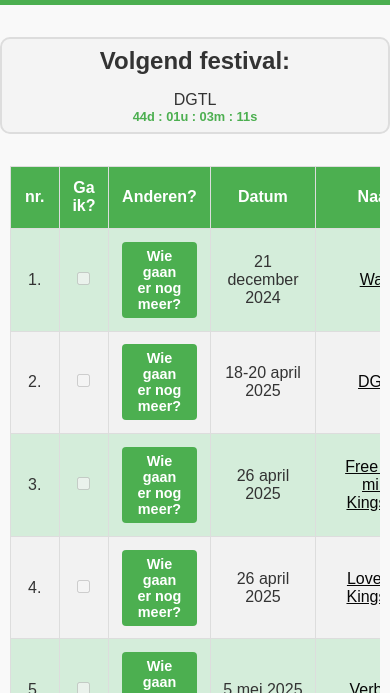
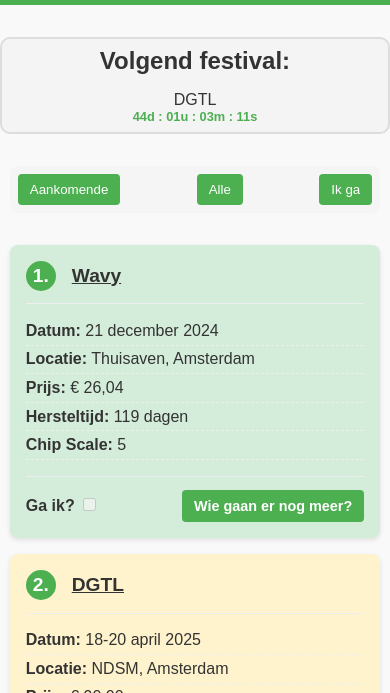
Before and after one commit to Roanh7/Festivalseason25, a website: page agenda/agenda.html in a window 390 px wide. Shown: the part 407-1100 px from the top of the page. Drawn offline with Linux system fonts and the light colour scheme.

Commit message:
Update changes before force push

```diff
--- a/agenda/agenda.html
+++ b/agenda/agenda.html
@@ -53,6 +53,13 @@
       </div>
     </div>
 
+    <!-- Optional Filter Bar for Mobile -->
+    <div class="mobile-filter-bar">
+      <button class="filter-button" id="filterUpcoming">Aankomende</button>
+      <button class="filter-button" id="filterAll">Alle</button>
+      <button class="filter-button" id="filterAttending">Ik ga</button>
+    </div>
+
     <div class="table-container">
             <table>
                 <thead>
@@ -67,8 +74,6 @@
                         <th>Hersteltijd</th>
                         <th>Chip Scale</th>
                     </tr>
-
-
                 </thead>
                 <tbody id="festivalTbody">
                   <tr class="highlight-green">
@@ -692,5 +697,88 @@
     <!-- IMPORTANT: Load navstatus.js BEFORE script.js to avoid conflicts -->
     <script src="/javascript/navstatus.js"></script>
     <script src="/javascript/script.js"></script>
+
+    <!-- New Mobile-Friendly Script -->
+    <script src="/javascript/mobile-agenda.js"></script>
+
+    <!-- Filtering Functionality for Mobile -->
+    <script>
+    document.addEventListener('DOMContentLoaded', function() {
+      // Only run on mobile
+      if (window.innerWidth <= 768) {
+        const filterUpcoming = document.getElementById('filterUpcoming');
+        const filterAll = document.getElementById('filterAll');
+        const filterAttending = document.getElementById('filterAttending');
+
+        if (filterUpcoming && filterAll && filterAttending) {
+          // Get the current date
+          const now = new Date();
+
+          // Show only upcoming festivals
+          filterUpcoming.addEventListener('click', function() {
+            const cards = document.querySelectorAll('.festival-card');
+            cards.forEach(card => {
+              const dateText = card.querySelector('.festival-detail:nth-child(1)').textContent;
+              const dateMatch = dateText.match(/Datum:\s*(.+)/);
+              if (dateMatch) {
+                const festDate = parseDate(dateMatch[1]);
+                if (festDate && festDate > now) {
+                  card.style.display = '';
+                } else {
+                  card.style.display = 'none';
+                }
+              }
+            });
+          });
+
+          // Show all festivals
+          filterAll.addEventListener('click', function() {
+            const cards = document.querySelectorAll('.festival-card');
+            cards.forEach(card => {
+              card.style.display = '';
+            });
+          });
+
+          // Show only festivals you're attending
+          filterAttending.addEventListener('click', function() {
+            const cards = document.querySelectorAll('.festival-card');
+            cards.forEach(card => {
+              const checkbox = card.querySelector('input[type="checkbox"]');
+              if (checkbox && checkbox.checked) {
+                card.style.display = '';
+              } else {
+                card.style.display = 'none';
+              }
+            });
+          });
+        }
+
+        // Helper to parse dates like "21 december 2024"
+        function parseDate(dateStr) {
+          const months = {
+            'januari': 0, 'februari': 1, 'maart': 2, 'april': 3, 'mei': 4, 'juni': 5,
+            'juli': 6, 'augustus': 7, 'september': 8, 'oktober': 9, 'november': 10, 'december': 11
+          };
+
+          // Handle date ranges like "18-20 april 2025"
+          if (dateStr.includes('-')) {
+            dateStr = dateStr.split('-')[1];
+          }
+
+          const parts = dateStr.trim().split(' ');
+          if (parts.length >= 3) {
+            const day = parseInt(parts[0], 10);
+            const month = months[parts[1].toLowerCase()];
+            const year = parseInt(parts[2], 10);
+
+            if (!isNaN(day) && month !== undefined && !isNaN(year)) {
+              return new Date(year, month, day);
+            }
+          }
+          return null;
+        }
+      }
+    });
+    </script>
 </body>
 </html>
--- /dev/null
+++ b/agenda/javascript/mobile-agenda.js
@@ -0,0 +1,106 @@
+// Add this code to a new file called mobile-agenda.js in your javascript folder
+
+document.addEventListener('DOMContentLoaded', function() {
+  // Only run this code on mobile devices
+  if (window.innerWidth <= 768) {
+    createMobileView();
+  }
+
+  // Also check on resize
+  window.addEventListener('resize', function() {
+    if (window.innerWidth <= 768) {
+      createMobileView();
+    } else {
+      // If we resize back to desktop, restore the original table if it was hidden
+      const originalTable = document.querySelector('.table-container');
+      const mobileView = document.getElementById('mobile-festival-list');
+      if (originalTable && mobileView) {
+        originalTable.style.display = '';
+        mobileView.style.display = 'none';
+      }
+    }
+  });
+
+  function createMobileView() {
+    // Check if mobile view already exists
+    if (document.getElementById('mobile-festival-list')) {
+      return;
+    }
+
+    // Get the original table
+    const originalTable = document.querySelector('.table-container');
+    if (!originalTable) return;
+
+    // Create a new container for mobile view
+    const mobileView = document.createElement('div');
+    mobileView.id = 'mobile-festival-list';
+    mobileView.className = 'mobile-festival-list';
+
+    // Get all table rows (skip the header)
+    const rows = document.querySelectorAll('#festivalTbody tr');
+
+    // Process each row into a card
+    rows.forEach(row => {
+      const cells = row.querySelectorAll('td');
+      if (cells.length < 5) return; // Skip if not enough data
+
+      const festivalCard = document.createElement('div');
+      festivalCard.className = 'festival-card';
+
+      // Keep the highlighting
+      if (row.classList.contains('highlight-green')) {
+        festivalCard.classList.add('highlight-green');
+      } else if (row.classList.contains('highlight-yellow')) {
+        festivalCard.classList.add('highlight-yellow');
+      }
+
+      // Get important data
+      const number = cells[0].textContent;
+      const checkbox = cells[1].querySelector('input').cloneNode(true);
+      const attendeesBtn = cells[2].querySelector('button').cloneNode(true);
+      const date = cells[3].textContent;
+      const nameLink = cells[4].innerHTML; // Using innerHTML to keep the link
+      const location = cells.length > 5 ? cells[5].textContent : '';
+      const price = cells.length > 6 ? cells[6].textContent : '';
+      const recovery = cells.length > 7 ? cells[7].textContent : '';
+      const chipScale = cells.length > 8 ? cells[8].textContent : '';
+
+      // Build the card
+      festivalCard.innerHTML = `
+        <div class="festival-header">
+          <span class="festival-number">${number}</span>
+          <div class="festival-name">${nameLink}</div>
+        </div>
+        <div class="festival-details">
+          <div class="festival-detail"><strong>Datum:</strong> ${date}</div>
+          <div class="festival-detail"><strong>Locatie:</strong> ${location}</div>
+          <div class="festival-detail"><strong>Prijs:</strong> ${price}</div>
+          <div class="festival-detail"><strong>Hersteltijd:</strong> ${recovery}</div>
+          <div class="festival-detail"><strong>Chip Scale:</strong> ${chipScale}</div>
+        </div>
+        <div class="festival-actions">
+          <div class="action-attend">
+            <label>
+              <span>Ga ik?</span>
+              <div class="checkbox-container"></div>
+            </label>
+          </div>
+          <div class="action-others"></div>
+        </div>
+      `;
+
+      // Add the original checkbox and button to maintain functionality
+      festivalCard.querySelector('.checkbox-container').appendChild(checkbox);
+      festivalCard.querySelector('.action-others').appendChild(attendeesBtn);
+
+      mobileView.appendChild(festivalCard);
+    });
+
+    // Insert the mobile view after the countdown and hide the original table
+    const countdownContainer = document.getElementById('countdown-container');
+    if (countdownContainer && countdownContainer.parentNode) {
+      countdownContainer.parentNode.insertBefore(mobileView, originalTable);
+      originalTable.style.display = 'none';
+    }
+  }
+});
--- a/agenda/styling/agenda.css
+++ b/agenda/styling/agenda.css
@@ -481,6 +481,125 @@
   transform: scale(0.98);
 }
 
+/* Mobile Festival Cards */
+.mobile-festival-list {
+  width: 95%;
+  margin: 2rem auto;
+  display: none; /* Hidden by default, will be shown via JS on mobile */
+}
+
+.festival-card {
+  margin-bottom: 1rem;
+  padding: 1rem;
+  border-radius: 8px;
+  box-shadow: 0 2px 5px rgba(0,0,0,0.1);
+  background-color: #fff;
+}
+
+.festival-card.highlight-green {
+  background-color: #d4edda;
+}
+
+.festival-card.highlight-yellow {
+  background-color: #fff3cd;
+}
+
+.festival-header {
+  display: flex;
+  align-items: center;
+  margin-bottom: 0.8rem;
+  border-bottom: 1px solid #eee;
+  padding-bottom: 0.8rem;
+}
+
+.festival-number {
+  font-weight: bold;
+  font-size: 1.2rem;
+  margin-right: 1rem;
+  background-color: #4CAF50;
+  color: white;
+  width: 30px;
+  height: 30px;
+  display: flex;
+  align-items: center;
+  justify-content: center;
+  border-radius: 50%;
+}
+
+.festival-name {
+  font-weight: bold;
+  font-size: 1.2rem;
+  flex-grow: 1;
+}
+
+.festival-name a {
+  color: #333;
+  text-decoration: underline;
+}
+
+.festival-details {
+  margin-bottom: 1rem;
+}
+
+.festival-detail {
+  padding: 0.3rem 0;
+  border-bottom: 1px dashed #eee;
+}
+
+.festival-actions {
+  display: flex;
+  justify-content: space-between;
+  margin-top: 1rem;
+  padding-top: 0.8rem;
+  border-top: 1px solid #eee;
+}
+
+.action-attend {
+  display: flex;
+  align-items: center;
+}
+
+.action-attend label {
+  display: flex;
+  align-items: center;
+}
+
+.action-attend span {
+  margin-right: 0.5rem;
+  font-weight: bold;
+}
+
+/* Make the "Wie gaan er nog meer?" button look better on mobile */
+.attendees-btn {
+  width: 100%;
+  padding: 8px 12px;
+  font-size: 0.9rem;
+}
+
+/* Optionally add a filter bar for mobile */
+.mobile-filter-bar {
+  display: flex;
+  justify-content: space-between;
+  margin: 1rem auto;
+  width: 95%;
+  padding: 0.5rem;
+  background-color: #f5f5f5;
+  border-radius: 8px;
+}
+
+.filter-button {
+  background-color: #4CAF50;
+  color: white;
+  border: none;
+  padding: 8px 12px;
+  border-radius: 4px;
+  cursor: pointer;
+}
+
+.filter-button:hover {
+  background-color: #45a049;
+}
+
 /* Responsiveness: nav in kolom bij small screens */
 @media (max-width: 768px) {
   .nav-bar {
@@ -505,6 +624,16 @@
   /* Hide userMenu on mobile */
   #userMenu {
     display: none !important;
+  }
+
+  /* Show mobile festival list */
+  .mobile-festival-list {
+    display: block;
+  }
+
+  /* Hide table on mobile */
+  .table-container {
+    display: none;
   }
 }
 
```
Also changed, not shown: 1 other file. Lines whose indentation alone changed are shown as unchanged.
